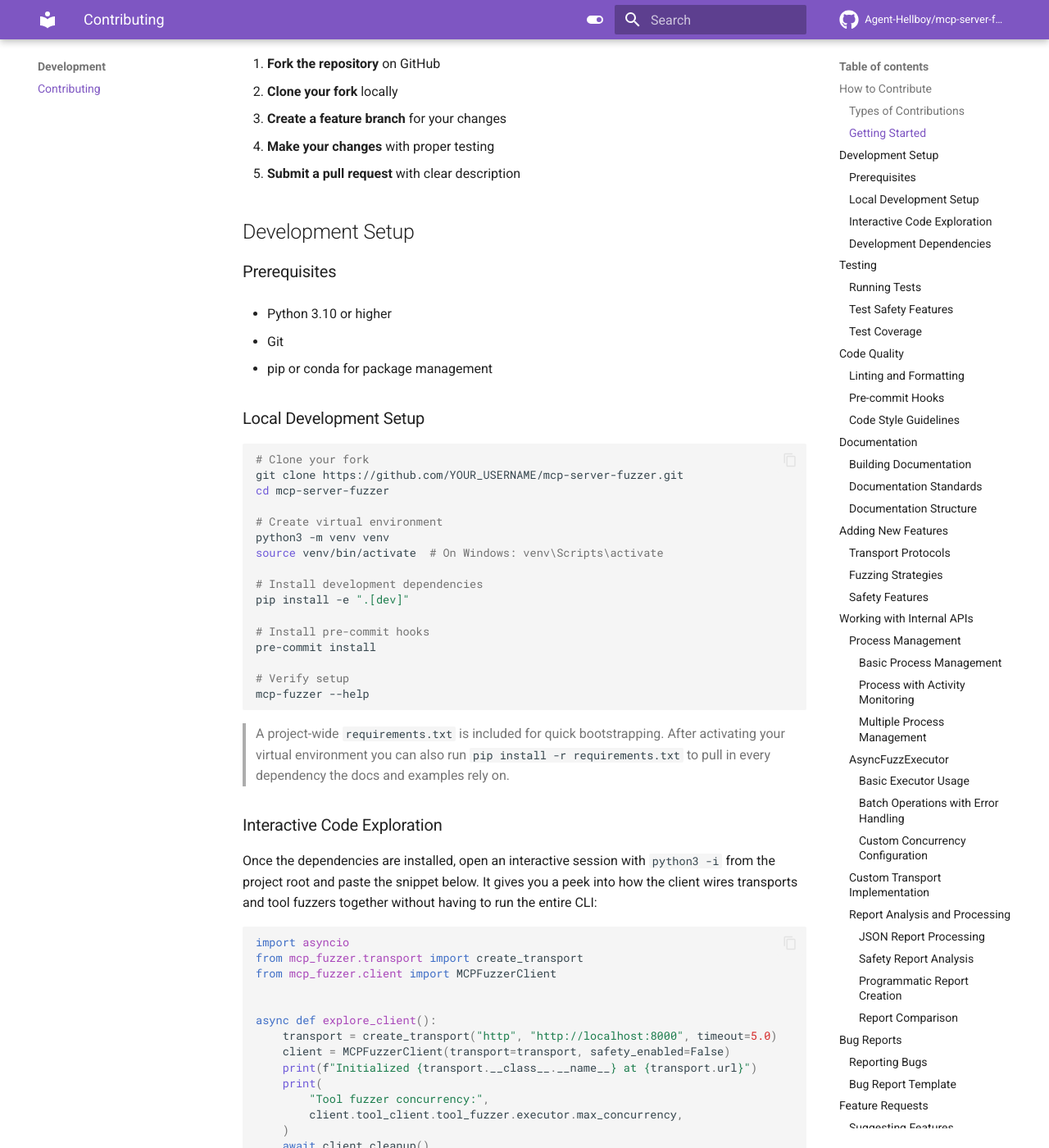
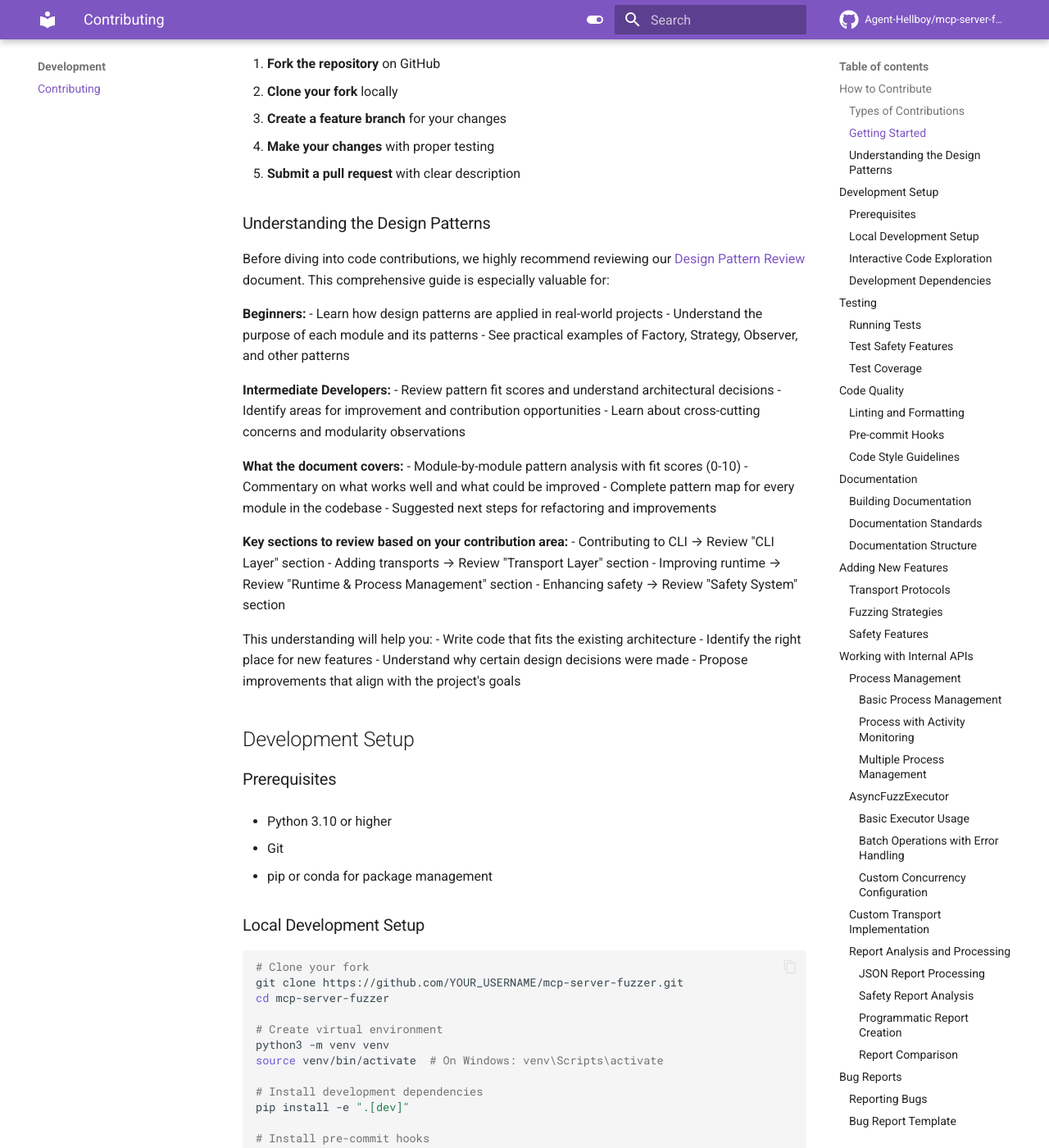
Before and after one commit to Agent-Hellboy/mcp-server-fuzzer, an MkDocs documentation site: the page built from docs/development/contributing.md, in a window 1280 px wide and 1400 px high, scrolled down 680 px. Shown: the whole window at 82% size. Built offline with MkDocs 1.6.1 and Material for MkDocs 9.7.7, drawn with Linux system fonts in a browser that asks for light colours; comment, search, counter and statistics services are not loaded.

Commit message:
Add design pattern review references to README and contributing guide

```diff
--- a/docs/development/contributing.md
+++ b/docs/development/contributing.md
@@ -27,6 +27,38 @@ We welcome various types of contributions:
 3. **Create a feature branch** for your changes
 4. **Make your changes** with proper testing
 5. **Submit a pull request** with clear description
+
+### Understanding the Design Patterns
+
+Before diving into code contributions, we highly recommend reviewing our [Design Pattern Review](../design-pattern-review.md) document. This comprehensive guide is especially valuable for:
+
+**Beginners:**
+- Learn how design patterns are applied in real-world projects
+- Understand the purpose of each module and its patterns
+- See practical examples of Factory, Strategy, Observer, and other patterns
+
+**Intermediate Developers:**
+- Review pattern fit scores and understand architectural decisions
+- Identify areas for improvement and contribution opportunities
+- Learn about cross-cutting concerns and modularity observations
+
+**What the document covers:**
+- Module-by-module pattern analysis with fit scores (0-10)
+- Commentary on what works well and what could be improved
+- Complete pattern map for every module in the codebase
+- Suggested next steps for refactoring and improvements
+
+**Key sections to review based on your contribution area:**
+- Contributing to CLI → Review "CLI Layer" section
+- Adding transports → Review "Transport Layer" section
+- Improving runtime → Review "Runtime & Process Management" section
+- Enhancing safety → Review "Safety System" section
+
+This understanding will help you:
+- Write code that fits the existing architecture
+- Identify the right place for new features
+- Understand why certain design decisions were made
+- Propose improvements that align with the project's goals
 
 ## Development Setup
 
```
Also changed, not shown: README.md (+15 -0 lines).
